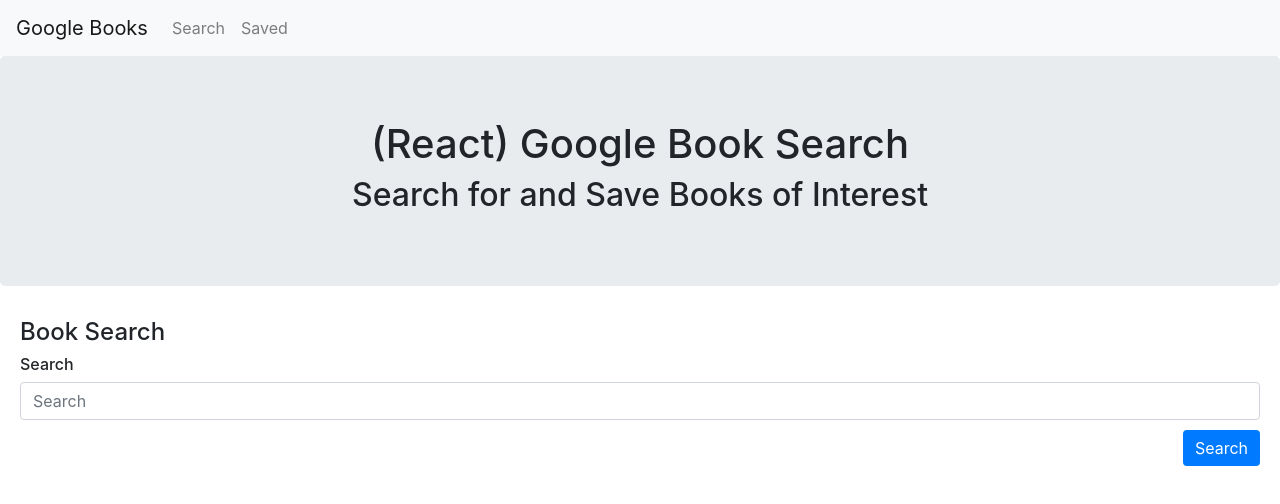
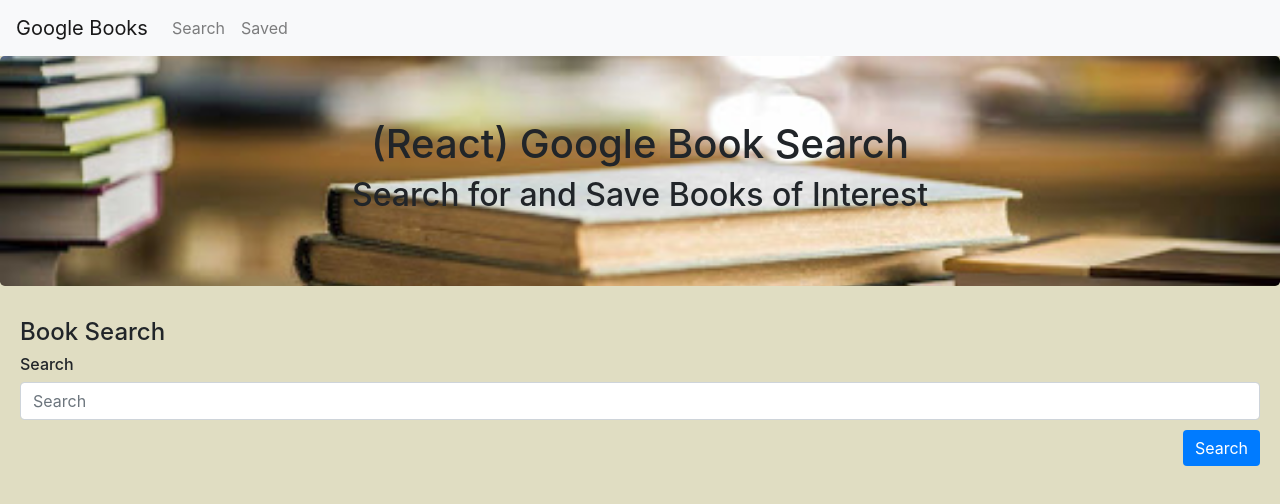
Before and after one commit to Piotr72us/google-books-search, a React (Create React App) app in the folder client/: page / in a window 1280 px wide. Shown: the top 504 px of the page. Built offline with nearby package versions, Linux system fonts and the light colour scheme.

Commit message:
jumbotron image and background color

```diff
--- a/client/src/App.css
+++ b/client/src/App.css
@@ -1,5 +1,9 @@
 .App {
   text-align: center;
+}
+
+body {
+  background-color: rgb(224, 221, 194);
 }
 
 .App-logo {
--- a/client/src/components/jumbotron/index.css
+++ b/client/src/components/jumbotron/index.css
@@ -1,3 +1,9 @@
 h1, h2 {
   text-align: center;
 }
+
+.jumbotron {
+  background-image: url("./jumbook.jpg");
+  background-repeat: no-repeat;
+  background-size: cover;
+}
```
Also changed, not shown: client/src/components/jumbotron/jumbook.jpg (added).
